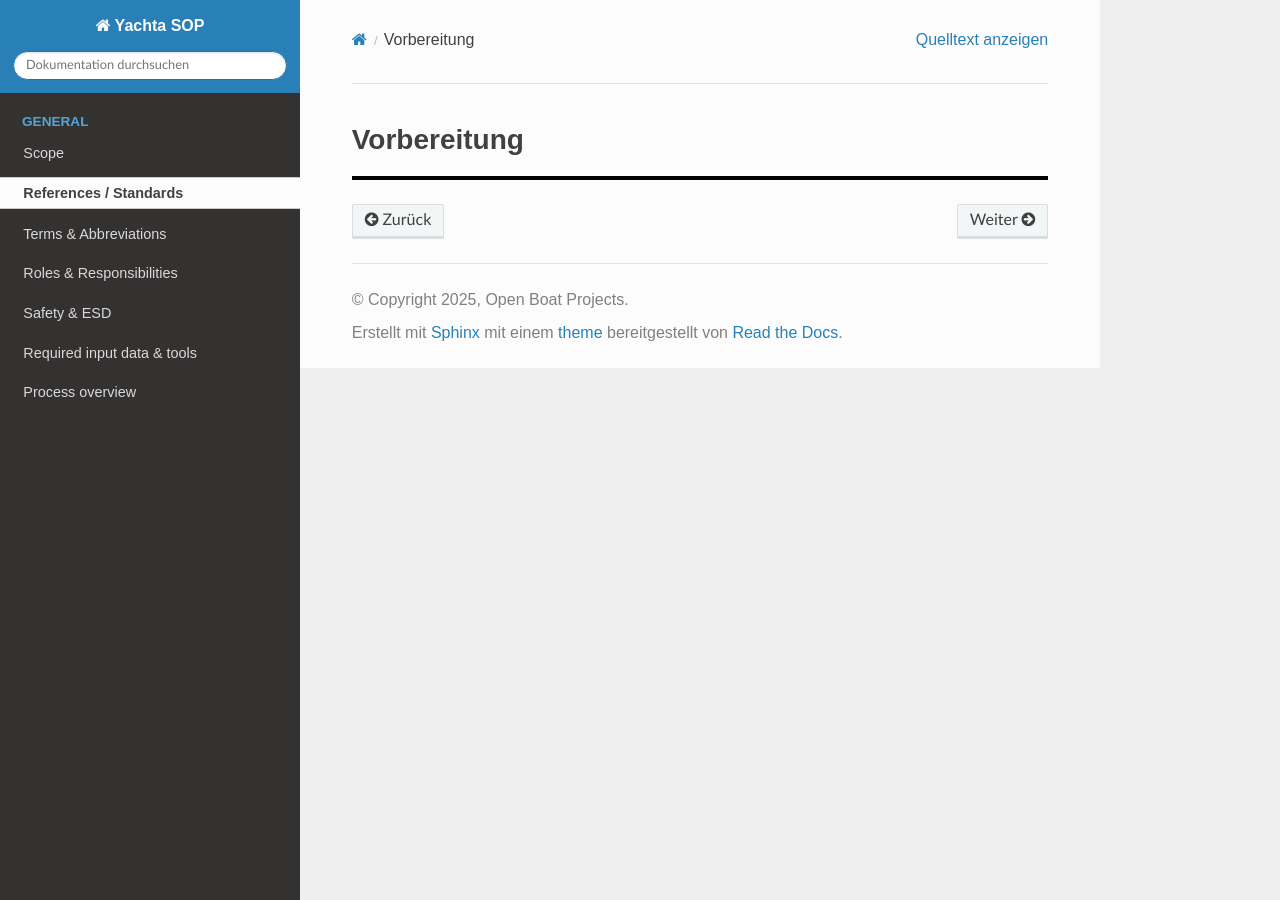
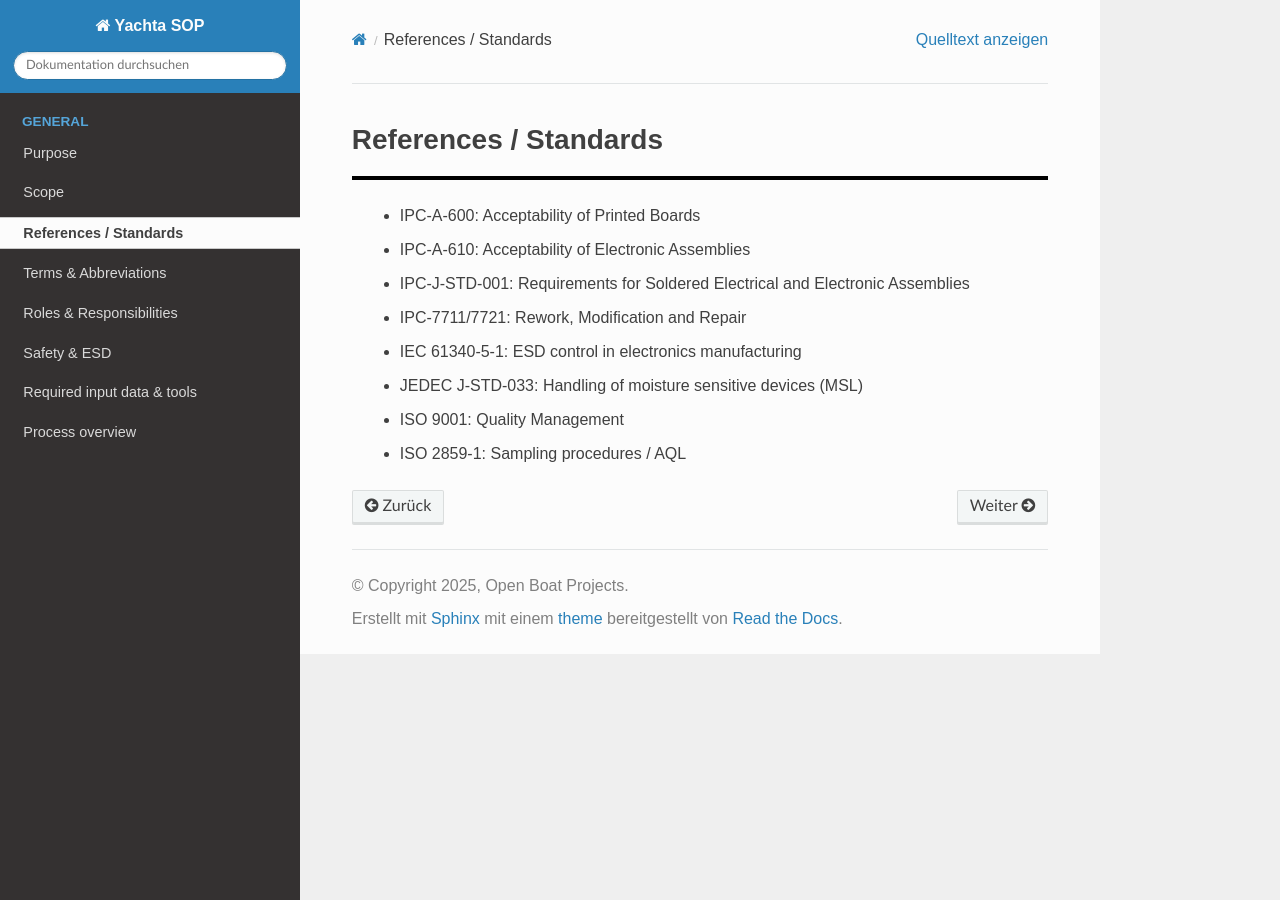
Before and after one commit to norbert-walter/yachta-sop, a Sphinx documentation site: the page built from docs/general/references.rst, in a window 1280 px wide. Built offline with Sphinx 7.4.7 and the Read the Docs theme 3.1.0, drawn with Linux system fonts in a browser that asks for light colours; pages that are not in the unit, such as notebooks, are missing from menus.

Commit message:
Add content

```diff
--- /dev/null
+++ b/docs/general/purpose.rst
@@ -0,0 +1,4 @@
+Purpose
+=======
+
+This document defines the end‑to‑end standard process for PCB fabrication, material sourcing, assembly, inspection, programming, functional test, documentation and traceability.
--- a/docs/general/references.rst
+++ b/docs/general/references.rst
@@ -1,2 +1,11 @@
-Vorbereitung
-============
+References / Standards
+======================
+
+	* IPC‑A‑600: Acceptability of Printed Boards
+	* IPC‑A‑610: Acceptability of Electronic Assemblies
+	* IPC‑J‑STD‑001: Requirements for Soldered Electrical and Electronic Assemblies
+	* IPC‑7711/7721: Rework, Modification and Repair
+	* IEC 61340‑5‑1: ESD control in electronics manufacturing
+	* JEDEC J‑STD‑033: Handling of moisture sensitive devices (MSL)
+	* ISO 9001: Quality Management
+	* ISO 2859‑1: Sampling procedures / AQL
--- a/docs/general/scope.rst
+++ b/docs/general/scope.rst
@@ -1,2 +1,4 @@
-Bauteilliste
-============
+Scope
+=====
+
+Applies to all rigid and flexible PCBs manufactured internally or by EMS partners. Valid for prototypes, pilot runs and series (specify class, e.g., IPC Class 2 or 3).
```
